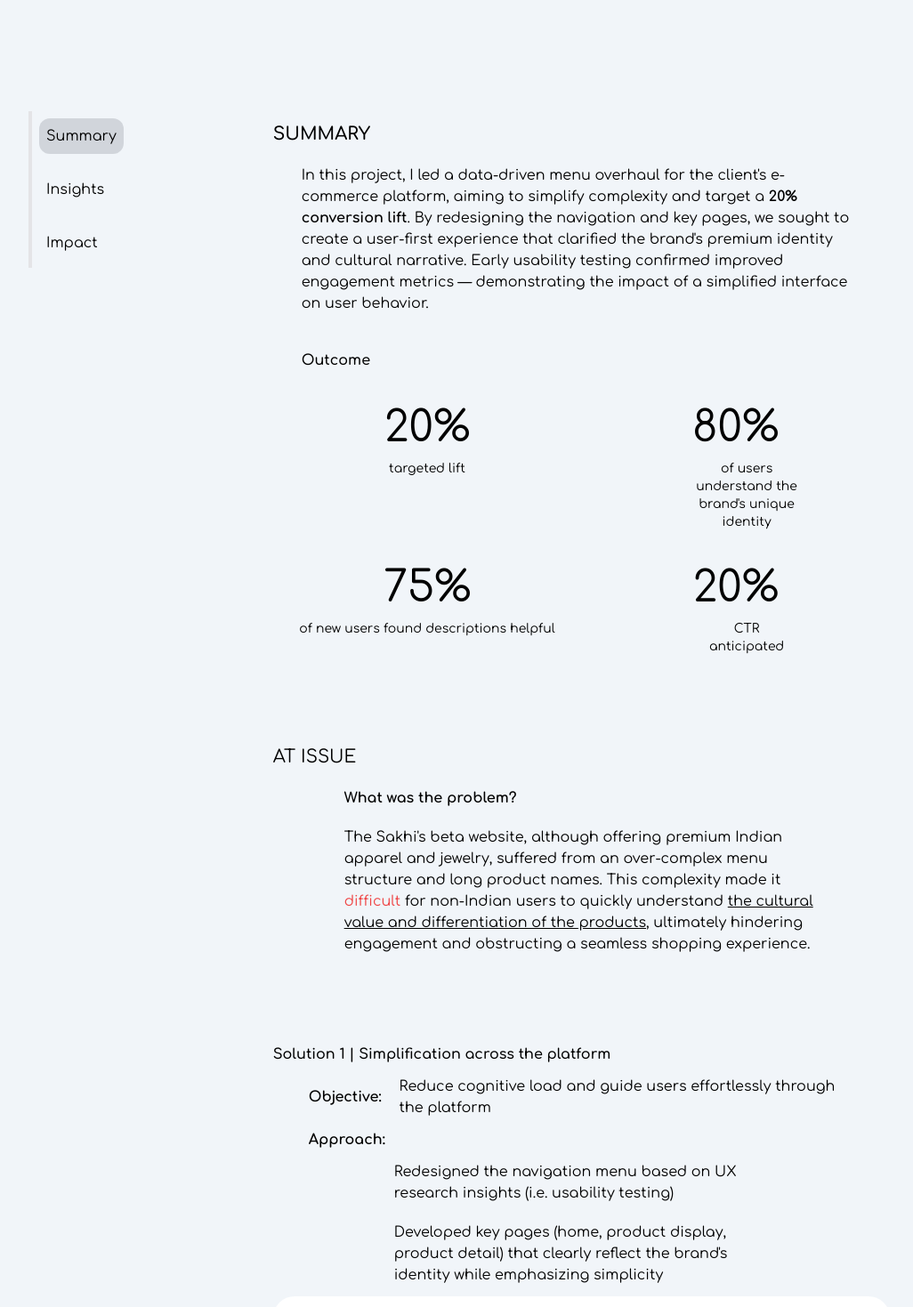
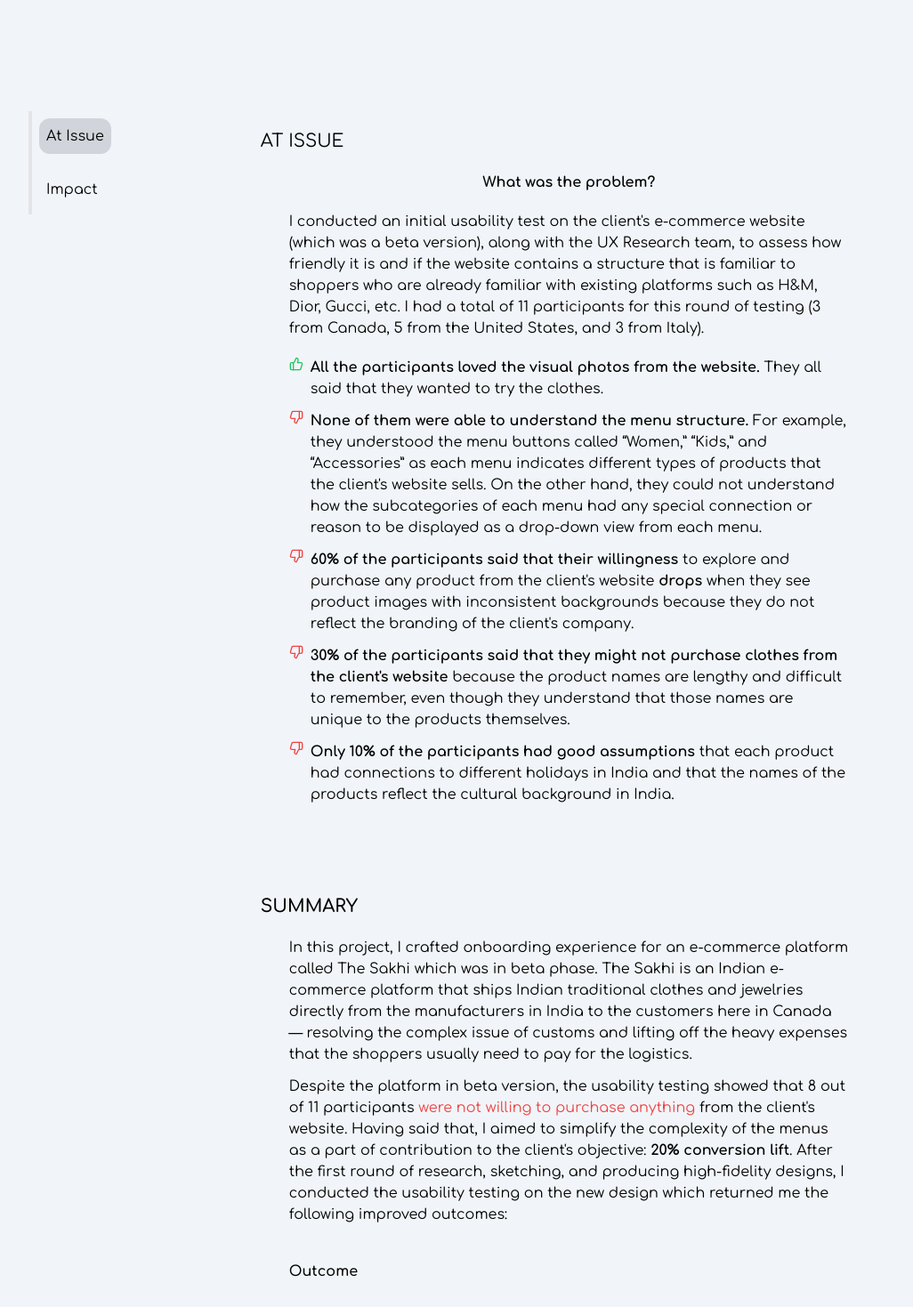
Before and after one commit to johnjang94/portfolio-ver-3, a React (Vite) app: page /sakhi in a window 1280 px wide. Shown: the part 1020-2489 px from the top of the page at 89% size, without its empty margins (8-1034 px from the left). Built offline with nearby package versions, Linux system fonts and the light colour scheme; no server answers.

Commit message:
modified content for sakhi case study and operate-ease case study

```diff
--- a/src/components/contentNav.jsx
+++ b/src/components/contentNav.jsx
@@ -29,9 +29,8 @@ export default function ContentNav({ currentSection, pathname }) {
       ];
     } else if (pathname === "/sakhi") {
       updatedSections = [
-        { id: 1, label: "Summary" },
-        { id: 2, label: "Insights" },
-        { id: 3, label: "Impact" },
+        { id: 1, label: "At Issue" },
+        { id: 2, label: "Impact" },
       ];
     } else if (pathname === "/operate") {
       updatedSections = [
--- a/src/pages/design/operate/impact.jsx
+++ b/src/pages/design/operate/impact.jsx
@@ -4,28 +4,29 @@ export default function Impact() {
       <h3 className="text-xl uppercase">Impact</h3>
       <div className="md:mx-8 my-3">
         <p className="my-5">
-          Based on iterative testing and user feedback, the new platform is
-          projected to:
+          I conducted usability testing with 3 participants regarding the
+          convenience of rate adjustment for room reservation fees, checking on
+          room reservation status, allowance of customizations on late check-out
+          penalties, and orders on catering services (if requested by the
+          client). Here are the outcomes from the testing:
         </p>
         <ul className="space-y-5 md:mx-5">
           <li>
             <span className="font-bold">
-              Boost operational efficiency by 20%:
+              Delivered an intuitive experience to the participants:
             </span>{" "}
-            Streamlined workflows reduce manual effort and improve overall
-            process speed
+            2 out of 3 participants said that it is easy to find an icon for
+            room rate adjustment and they like the fact that you can set up
+            different prices for different types of rooms.
           </li>
           <li>
             <span className="font-bold">
-              Deliver an intuitive experience to 80% of users:
+              Optimistic feedback on specialized dashboards:
             </span>{" "}
-            A clean, user-first design allows operators to manage tasks with
-            ease
-          </li>
-          <li>
-            <span className="font-bold">Achieve 90% positive feedback:</span>{" "}
-            Users appreciate the clarity and tailored nature of the platform,
-            affirming its market fit
+            all the participants said that it seems nicer to see two different
+            dashboards that serve different purposes — room reservation
+            management has its own focused dashboard and so does the catering
+            services instead of combining those services in all-in-one.
           </li>
         </ul>
       </div>
--- a/src/pages/design/operate/issue.jsx
+++ b/src/pages/design/operate/issue.jsx
@@ -1,87 +1,78 @@
-import PropTypes from "prop-types";
-import { OperateEase } from "../../../utils/operate";
+import { LuThumbsUp } from "react-icons/lu";
+import { LuThumbsDown } from "react-icons/lu";
 
-export default function Issue({ isNdaLocked = true }) {
+export default function Issue() {
   return (
     <div className="space-y-5 py-5 md:mx-20">
       <h3 className="text-xl uppercase">At Issue</h3>
       <div className="space-y-5 md:mx-8">
-        <p className="font-bold">What was the problem?</p>
+        <p className="font-bold text-center">What was the problem?</p>
         <p>
-          The hospitality industry <span className="text-red-500">lacked</span>{" "}
-          a comprehensive, user-friendly platform that served all operators.
-          Existing solutions are designed with large hotels in mind, leaving
-          independent and small-scale operators to cope with{" "}
-          <span className="text-red-500">cumbersome, inefficient systems</span>.
-          This misalignment created operational challenges in managing everyday
-          tasks such as reservations, hygiene monitoring, and payment
-          processing.
+          I conducted the market research using 1:1 interviews with the
+          small-medium business owners and managers as well as the
+          well-established brands in hotel industry to uncover how they use the
+          management platform, what benefits they get from those management
+          platforms, and what challenges they face every day despite the
+          benefits. I had a chance to discuss on 5 different well-established
+          brands with a total of 8 participants (4 from Canada and 4 from the
+          United States).
         </p>
+        <ul className="space-y-3">
+          <li className="flex space-x-2 items-start">
+            <LuThumbsUp className="text-green-500 shrink-0" />
+            <span>
+              <span className="font-bold">
+                80% of the well-established brands seemed to be satisfied
+              </span>{" "}
+              with the management platforms they use.
+            </span>
+          </li>
+          <li className="flex space-x-2 items-start">
+            <LuThumbsDown className="text-red-500 shrink-0" />
+            <span>
+              <span className="font-bold">
+                30% of hotelier managers from the well-established brands said
+              </span>{" "}
+              that, although it is not necessary, it could have been{" "}
+              <span className="font-bold">
+                much better if there was a way to communicate with the
+                colleagues faster
+              </span>{" "}
+              within the platform because the changes that everyone makes still
+              takes time when it comes to room reservations or tracking the
+              supply of catering services.
+            </span>
+          </li>
+          <li className="flex space-x-2 items-start">
+            <LuThumbsDown className="text-red-500 shrink-0" />
+            <span>
+              <span className="font-bold">
+                60% of the small-medium business owners / managers already have
+                heard
+              </span>{" "}
+              of the platforms that the well-established hotels use, but{" "}
+              <span className="font-bold">
+                they were not keen on using the same platform
+              </span>{" "}
+              that the well-established hotels use because the platforms contain
+              unnecessary features and costs a lot to use.
+            </span>
+          </li>
+          <li className="flex space-x-2 items-start">
+            <LuThumbsDown className="text-red-500 shrink-0" />
+            <span>
+              <span className="font-bold">
+                45% of the small-medium business owners / managers find the
+                platforms they use a bit over-priced
+              </span>{" "}
+              compared to the features and services the platforms offer — even
+              though those management platforms are the alternative solutions to
+              the management platforms that the well-established hotel
+              managements use.
+            </span>
+          </li>
+        </ul>
       </div>
-
-      {!isNdaLocked ? (
-        <>
-          <div className="space-y-5 md:mx-8 pt-5">
-            <p className="font-bold">Interviewee Demographics</p>
-            <p>
-              In this project, I liaised with UX Researchers and have
-              interviewed a total of 10 participants. 80% of them were currently
-              or previously occupied in the field of hospitality. Among the
-              participants, 70% of the interviewees were from North America (the
-              US & Canada).
-            </p>
-            <img
-              src={OperateEase.Interviewees}
-              alt="Interviewees"
-              className="p-2 bg-white rounded-2xl"
-            />
-          </div>
-          <div className="space-y-5 md:mx-8 pt-5">
-            <p className="font-bold">Identified Issues</p>
-            <p>
-              From the research process (including one-on-one interviews), I
-              have learned the following issues:
-            </p>
-            <div className="space-y-3">
-              <ul>
-                <li className="text-base text-red-500">Late Check-outs</li>
-                <li>
-                  For some small hospitality businesses, they face{" "}
-                  <span className="text-red-500">
-                    the late check-outs about 15%
-                  </span>{" "}
-                  during the peak seasons. These occasions cause financial and
-                  operational issues because the owners cannot order for a
-                  clean-up for the next guest on-time, leading to poor
-                  perception on their business. Having said that, these owners
-                  wish that they were able to penalize the late check-outs.
-                </li>
-              </ul>
-              <ul>
-                <li className="text-base text-red-500">
-                  Platform for the Experienced
-                </li>
-                <li>
-                  In average, at least 50% of the interviewees said that they
-                  have tried about 4 different management applications. They
-                  said that many of them are specialized to support the
-                  operation of bigger sized companies.
-                </li>
-              </ul>
-            </div>
-          </div>
-        </>
-      ) : (
-        <p className="text-sm">
-          Please note: additional operational metrics and user-specific
-          performance data are available via{" "}
-          <span className="text-red-500">NDA access</span>.
-        </p>
-      )}
     </div>
   );
 }
-
-Issue.propTypes = {
-  isNdaLocked: PropTypes.bool,
-};
--- a/src/pages/design/operate/solutions.jsx
+++ b/src/pages/design/operate/solutions.jsx
@@ -4,42 +4,9 @@ import PropTypes from "prop-types";
 export default function Solutions({ isNdaLocked = true }) {
   return (
     <div>
-      <div className="md:mx-20 space-y-5">
-        <p className="font-bold">
-          Solution 1 | Design for Specialized Operations
-        </p>
-        <ul className="md:px-10 space-y-3">
-          <div className="md:flex md:items-center md:space-x-5 space-y-3 md:space-y-0">
-            <p className="font-bold">Objective:</p>
-            <p>Defined MVP to cover the basic needs of the operators</p>
-          </div>
-          <p className="font-bold">Approach:</p>
-          <ul className="md:mx-24 space-y-5">
-            <li>
-              Conducted extensive 1:1 interviews with independent operators and
-              small-business managers to uncover their unique pain points
-            </li>
-            <li>
-              Defined core functionalities — managing reservations, hygiene, and
-              payments—tailored to support small-scale operations without
-              compromising on scalability
-            </li>
-            <li>
-              Created streamlined workflows to reduce cognitive load and enhance
-              daily operational efficiency
-            </li>
-          </ul>
-        </ul>
-      </div>
-      <img
-        src={OperateEase.MVP}
-        alt="MVP"
-        className="my-5 p-2 rounded-2xl bg-white mx-20"
-      />
-      {/*  */}
       <div className="space-y-3 md:mx-20 my-10">
         <p className="font-semibold">
-          Solution 2 | Intuitive & Tailored Interface
+          Solution | Intuitive & Tailored Interface
         </p>
         <div className="md:px-8 space-y-3">
           <ul className="space-y-3">
@@ -73,7 +40,8 @@ export default function Solutions({ isNdaLocked = true }) {
       <img
         src={OperateEase.Dashboard}
         alt="MVP"
-        className="my-5 p-2 rounded-2xl bg-white mx-20"
+        width={850}
+        className="my-5 md:p-2 rounded-2xl bg-white mx-20"
       />
       {isNdaLocked && (
         <p className="my-10 text-center">
--- a/src/pages/design/sakhi/issue.jsx
+++ b/src/pages/design/sakhi/issue.jsx
@@ -1,21 +1,81 @@
+import { LuThumbsUp } from "react-icons/lu";
+import { LuThumbsDown } from "react-icons/lu";
+
 export default function Issue() {
   return (
     <div className="space-y-5 py-5 md:mx-20">
       <h3 className="text-xl uppercase">At Issue</h3>
-      <div className="md:mx-20 space-y-5">
-        <p className="font-bold">What was the problem?</p>
+      <div className="md:mx-8 space-y-5">
+        <p className="font-bold text-center">What was the problem?</p>
         <p>
-          The Sakhi&#39;s beta website, although offering premium Indian apparel
-          and jewelry, suffered from an over-complex menu structure and long
-          product names. This complexity made it{" "}
-          <span className="text-red-500">difficult</span> for non-Indian users
-          to quickly understand{" "}
-          <span className="underline">
-            the cultural value and differentiation of the products
-          </span>
-          , ultimately hindering engagement and obstructing a seamless shopping
-          experience.
+          I conducted an initial usability test on the client&#39;s e-commerce
+          website (which was a beta version), along with the UX Research team,
+          to assess how friendly it is and if the website contains a structure
+          that is familiar to shoppers who are already familiar with existing
+          platforms such as H&M, Dior, Gucci, etc. I had a total of 11
+          participants for this round of testing (3 from Canada, 5 from the
+          United States, and 3 from Italy).
         </p>
+        <ul className="space-y-3">
+          <li className="flex space-x-2 items-start">
+            <LuThumbsUp className="text-green-500 shrink-0" />
+            <span>
+              <span className="font-bold">
+                All the participants loved the visual photos from the website.
+              </span>{" "}
+              They all said that they wanted to try the clothes.
+            </span>
+          </li>
+          <li className="flex space-x-2 items-start">
+            <LuThumbsDown className="text-red-500 shrink-0" />
+            <span>
+              <span className="font-bold">
+                None of them were able to understand the menu structure.
+              </span>{" "}
+              For example, they understood the menu buttons called “Women,”
+              “Kids,” and “Accessories” as each menu indicates different types
+              of products that the client&#39;s website sells. On the other
+              hand, they could not understand how the subcategories of each menu
+              had any special connection or reason to be displayed as a
+              drop-down view from each menu.
+            </span>
+          </li>
+          <li className="flex space-x-2 items-start">
+            <LuThumbsDown className="text-red-500 shrink-0" />
+            <span>
+              <span className="font-bold">
+                60% of the participants said that their willingness
+              </span>{" "}
+              to explore and purchase any product from the client&#39;s website{" "}
+              <span className="font-bold">drops</span> when they see product
+              images with inconsistent backgrounds because they do not reflect
+              the branding of the client&#39;s company.
+            </span>
+          </li>
+          <li className="flex space-x-2 items-start">
+            <LuThumbsDown className="text-red-500 shrink-0" />
+            <span>
+              <span className="font-bold">
+                30% of the participants said that they might not purchase
+                clothes from the client&#39;s website
+              </span>{" "}
+              because the product names are lengthy and difficult to remember,
+              even though they understand that those names are unique to the
+              products themselves.
+            </span>
+          </li>
+          <li className="flex space-x-2 items-start">
+            <LuThumbsDown className="text-red-500 shrink-0" />
+            <span>
+              <span className="font-bold">
+                Only 10% of the participants had good assumptions
+              </span>{" "}
+              that each product had connections to different holidays in India
+              and that the names of the products reflect the cultural background
+              in India.
+            </span>
+          </li>
+        </ul>
       </div>
     </div>
   );
--- a/src/pages/design/sakhi/summary.jsx
+++ b/src/pages/design/sakhi/summary.jsx
@@ -6,15 +6,27 @@ export default function Summary() {
           <p className="font-semibold md:text-xl uppercase">Summary</p>
           <div className="py-5 space-y-3 md:px-8">
             <p>
-              In this project, I led a data-driven menu overhaul for the
-              client&#39;s e-commerce platform, aiming to simplify complexity
-              and target a{" "}
-              <span className="font-bold">20% conversion lift</span>. By
-              redesigning the navigation and key pages, we sought to create a
-              user-first experience that clarified the brand&#39;s premium
-              identity and cultural narrative. Early usability testing confirmed
-              improved engagement metrics — demonstrating the impact of a
-              simplified interface on user behavior.
+              In this project, I crafted onboarding experience for an e-commerce
+              platform called The Sakhi which was in beta phase. The Sakhi is an
+              Indian e-commerce platform that ships Indian traditional clothes
+              and jewelries directly from the manufacturers in India to the
+              customers here in Canada — resolving the complex issue of customs
+              and lifting off the heavy expenses that the shoppers usually need
+              to pay for the logistics.
+            </p>
+            <p>
+              Despite the platform in beta version, the usability testing showed
+              that 8 out of 11 participants{" "}
+              <span className="text-red-500">
+                were not willing to purchase anything
+              </span>{" "}
+              from the client&#39;s website. Having said that, I aimed to
+              simplify the complexity of the menus as a part of contribution to
+              the client&#39;s objective:{" "}
+              <span className="font-bold">20% conversion lift</span>. After the
+              first round of research, sketching, and producing high-fidelity
+              designs, I conducted the usability testing on the new design which
+              returned me the following improved outcomes:
             </p>
           </div>
         </div>
--- a/src/pages/design/the-sakhi.jsx
+++ b/src/pages/design/the-sakhi.jsx
@@ -87,16 +87,16 @@ export default function SAKHI() {
 
   const PublicContent = () => (
     <div className="space-y-20">
-      <div id="1">
+      <div id={1}>
+        <Issue />
+      </div>
+      <div>
         <Summary />
       </div>
       <div>
-        <Issue />
-      </div>
-      <div id="2">
         <Solutions />
       </div>
-      <div>
+      <div id={2}>
         <Impact />
       </div>
       <div>
--- a/vite.config.js
+++ b/vite.config.js
@@ -4,4 +4,7 @@ import react from "@vitejs/plugin-react";
 
 export default defineConfig({
   plugins: [react()],
+  define: {
+    global: "window",
+  },
 });
```
Also changed, not shown: src/pages/design/operate-ease.jsx (+31 -60 lines), src/pages/design/operate/business.jsx (+33 -10 lines), src/pages/design/sakhi/impact.jsx (+22 -10 lines).
